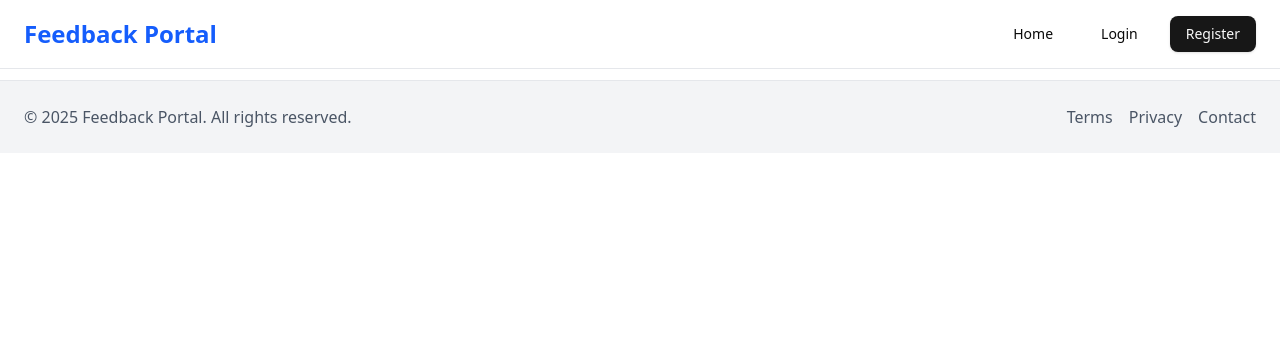
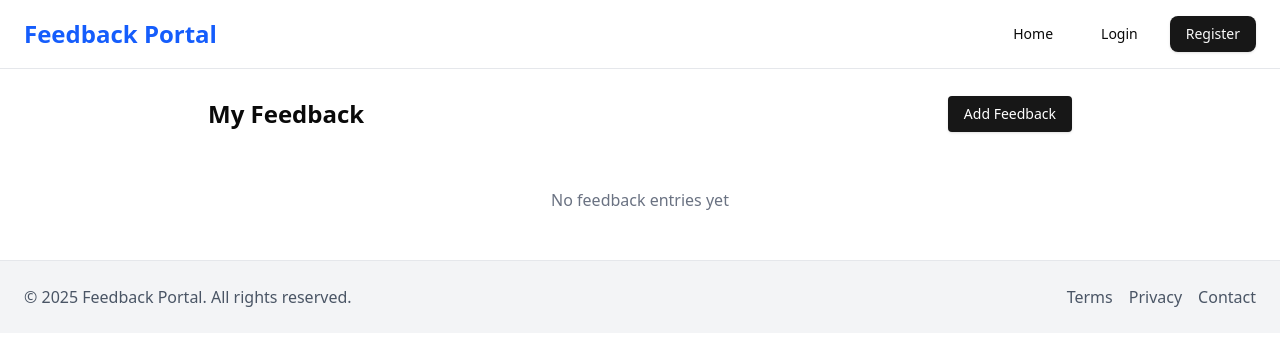
Before and after one commit to gokul8943/Feedback_portal, a React (Vite) app in the folder frontend/: page /feedback in a window 1280 px wide. Shown: the top 346 px of the page. Built offline with nearby package versions, Linux system fonts and the light colour scheme; the HTML template or start-up script is replaced by a standard one.

Commit message:
feature:user side feedback showing page created

```diff
--- a/frontend/src/App.tsx
+++ b/frontend/src/App.tsx
@@ -6,6 +6,7 @@ import { RegisterPage } from "./pages/RegisterPage"
 import HomePage from "./pages/HomePage"
 import { FeedbackForm } from "./components/FeedbackForm"
 import AdminDashBoard from "./pages/Admin/AdminDashBoard"
+import MyFeedback from "./components/MyFeedback"
 
 const App = () => {
   return (
@@ -18,6 +19,7 @@ const App = () => {
           <Route path='/sign-up' element={<RegisterPage />} />
           <Route path='/' element={<HomePage/>} />
           <Route path="/add-feedback" element={<FeedbackForm />} />
+          <Route path="/feedback" element={<MyFeedback />} />
           <Route  path='/dashboard' element={<AdminDashBoard />}/>
           <Route />
         </Routes>
--- /dev/null
+++ b/frontend/src/components/MyFeedback.tsx
@@ -0,0 +1,95 @@
+import React, { useState, useEffect } from 'react';
+import { useNavigate } from 'react-router-dom';
+import { Button } from './ui/button';
+
+// Define TypeScript interfaces for our data structures
+interface Feedback {
+  id: string;
+  userId: string;
+  userName: string;
+  rating: number;
+  comment: string;
+  date: string;
+  category?: string;
+}
+
+interface FeedbackProps {
+  initialFeedbacks?: Feedback[];
+  onAddFeedback?: (feedback: Omit<Feedback, 'id' | 'date'>) => void;
+}
+
+const MyFeedback: React.FC<FeedbackProps> = ({ initialFeedbacks = [] }) => {
+  const [feedbacks, setFeedbacks] = useState<Feedback[]>(initialFeedbacks);
+
+
+  const navigate = useNavigate();
+
+  useEffect(() => {
+    // Update feedbacks if initialFeedbacks change
+    setFeedbacks(initialFeedbacks);
+  }, [initialFeedbacks]);
+
+
+
+  return (
+    <div className="p-4 max-w-4xl mx-auto">
+      <div className="flex justify-between items-center mb-6">
+        <h1 className="text-2xl font-bold">My Feedback</h1>
+        <Button
+          onClick={() => navigate('/add-feedback')}
+          className="px-4 py-2 text-white rounded "
+        >
+          Add Feedback
+        </Button>
+      </div>
+
+      {feedbacks.length === 0 ? (
+        <div className="text-center py-8 text-gray-500">
+          No feedback entries yet
+        </div>
+      ) : (
+        <div className="space-y-4">
+          {feedbacks.map((feedback) => (
+            <div
+              key={feedback.id}
+              className="p-4 border rounded shadow bg-white"
+            >
+              <div className="flex justify-between items-start mb-2">
+                <div>
+                  <h3 className="font-bold">{feedback.userName}</h3>
+                  <p className="text-sm text-gray-500">User ID: {feedback.userId}</p>
+                </div>
+                <div className="flex items-center">
+                  <span className="mr-2 font-medium">{feedback.rating}/5</span>
+                  <div className="flex">
+                    {[1, 2, 3, 4, 5].map((star) => (
+                      <span
+                        key={star}
+                        className={`text-xl ${star <= feedback.rating ? 'text-yellow-500' : 'text-gray-300'}`}
+                      >
+                        ★
+                      </span>
+                    ))}
+                  </div>
+                </div>
+              </div>
+
+              {feedback.category && (
+                <span className="inline-block px-2 py-1 text-xs bg-blue-100 text-blue-800 rounded mb-2">
+                  {feedback.category}
+                </span>
+              )}
+
+              <p className="mb-2">{feedback.comment}</p>
+              <p className="text-xs text-right text-gray-500">
+                {new Date(feedback.date).toLocaleDateString()}
+              </p>
+            </div>
+          ))}
+        </div>
+      )}
+    </div>
+  );
+};
+
+export default MyFeedback;
--- a/frontend/src/components/Navbar.tsx
+++ b/frontend/src/components/Navbar.tsx
@@ -33,7 +33,7 @@ export function Navbar() {
           {isLoggedIn ? (
             <>
               <Button variant="ghost" onClick={() => navigate('/add-feedback')}>Submit Feedback</Button>
-              <Button variant="ghost" onClick={() => navigate('/my-feedback')}>My Feedback</Button>
+              <Button variant="ghost" onClick={() => navigate('/feedback')}>My Feedback</Button>
               <Button variant="outline" onClick={handleLogout}>Logout</Button>
             </>
           ) : (
@@ -60,7 +60,7 @@ export function Navbar() {
             {isLoggedIn ? (
               <>
                 <Button variant="ghost" onClick={() => navigate('/add-feedback')}>Submit Feedback</Button>
-                <Button variant="ghost" onClick={() => navigate('/my-feedback')}>My Feedback</Button>
+                <Button variant="ghost" onClick={() => navigate('/feedback')}>My Feedback</Button>
                 <Button variant="outline" onClick={handleLogout}>Logout</Button>
               </>
             ) : (
```
